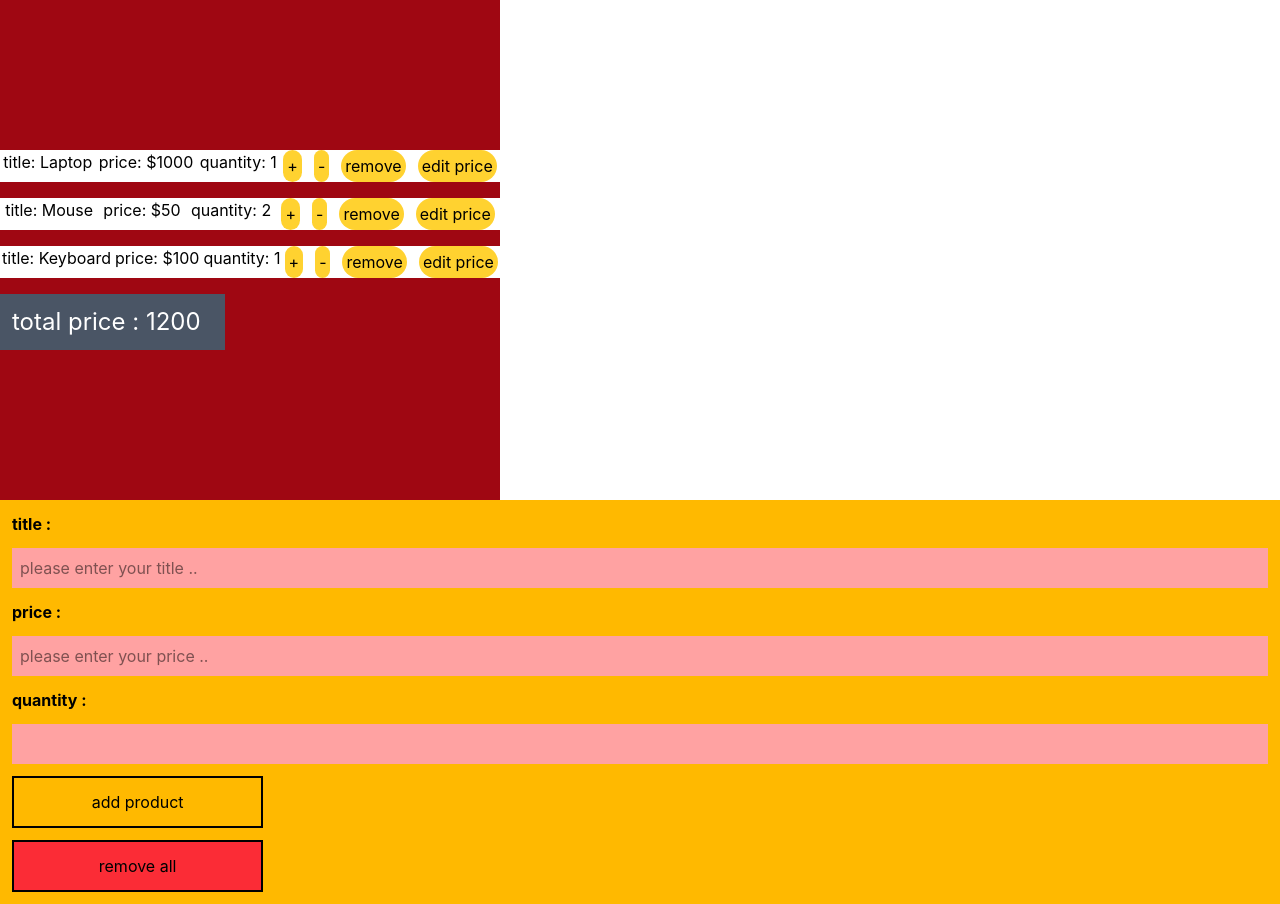
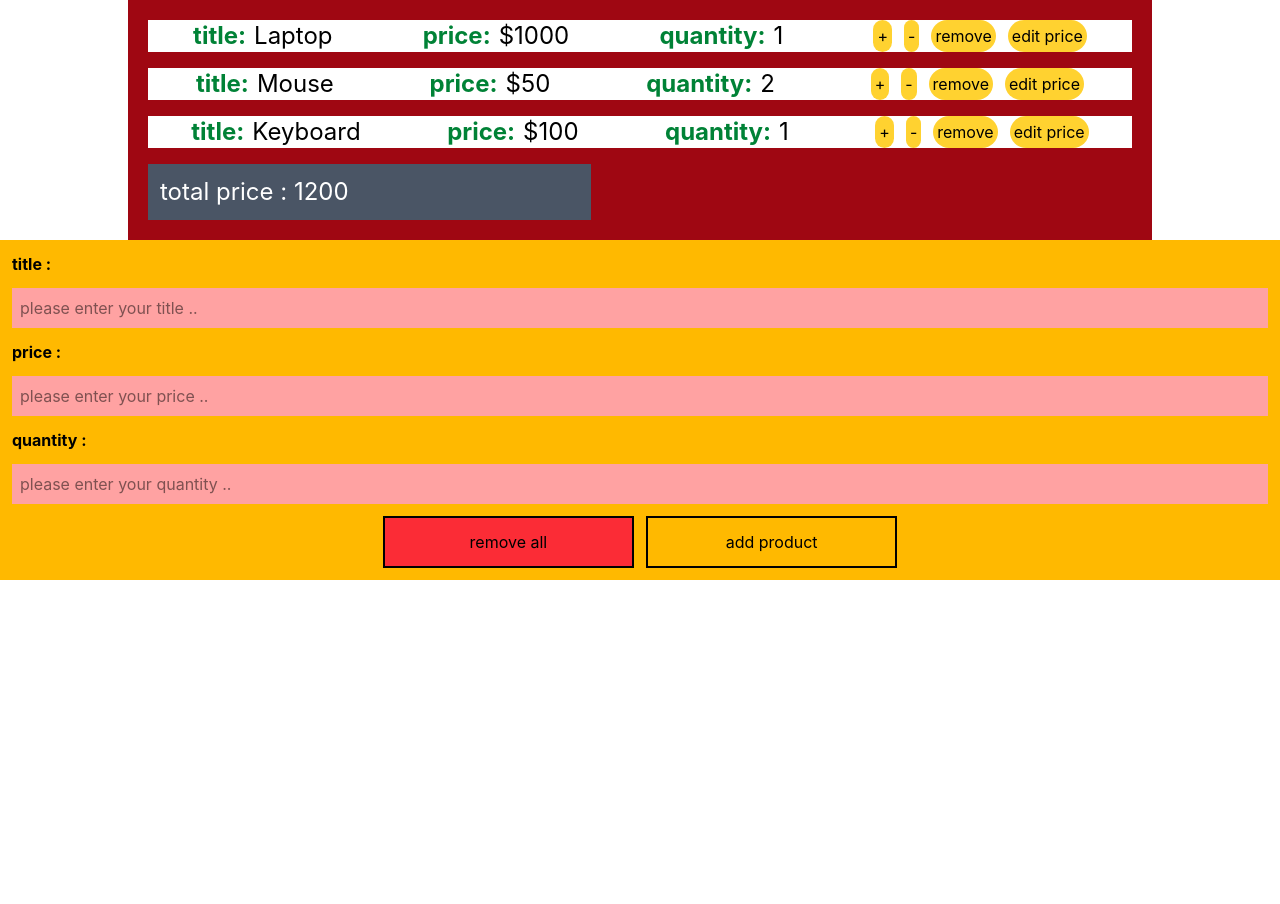
Before and after one commit to mahziarnb/Shopping-Cart, a React (Vite) app: page / in a window 1280 px wide. After the commit the page ends 800 px from the top, so only its background shows below. Built offline with nearby package versions, Linux system fonts and the light colour scheme.

Commit message:
feat : add validations for inputs and update stayles

```diff
--- a/src/App.jsx
+++ b/src/App.jsx
@@ -1,5 +1,5 @@
 import ProductList from './components/ProductList'
-import Input from './components/Input'
+import Form from './components/Form'
 function App() {
 
   return (
@@ -7,7 +7,7 @@ function App() {
 
           <ProductList/>
 
-          <Input/>
+          <Form/>
 
     </div>
 
--- a/src/components/Input.jsx
+++ b/src/components/Form.jsx
@@ -1,7 +1,7 @@
 import { useState } from "react"
 import productsStore from "../store/productStore"
 
-export default function Input() {
+export default function Form() {
 
     // get actions from store
     const clearProducts = productsStore(state => state.clearProducts)
@@ -27,19 +27,22 @@ export default function Input() {
 
                 {/* get new title */}
                 <label htmlFor="title" className="font-bold">title :</label>
-                <input className="title bg-red-300 p-2" type="text" placeholder="please enter your title .." value={newItemTitle} onChange={(e) => setNewItemTitle(e.target.value)} />
+                <input id="title" className="bg-red-300 p-2" type="text" placeholder="please enter your title .." value={newItemTitle} onChange={(e) => setNewItemTitle(e.target.value)} />
 
                 {/* get new price */}
                 <label htmlFor="price" className="font-bold">price :</label>
-                <input type="text" className="price bg-red-300 p-2" placeholder="please enter your price .." value={newItemPrice} onChange={(e) => setNewItemPrice(e.target.value)} />
+                <input type="text" id="price" className=" bg-red-300 p-2" placeholder="please enter your price .." value={newItemPrice} onChange={(e) => setNewItemPrice(e.target.value)} />
 
                 {/* get new quantity */}
                 <label htmlFor="quantity" className="font-bold">quantity :</label>
-                <input type="text" className="quantity bg-red-300 p-2" value={newItemQuantity} onChange={(e) => setNewItemQuantity(e.target.value)} />
+                <input type="text" id="quantity" className=" bg-red-300 p-2" placeholder="please enter your quantity .." value={newItemQuantity} onChange={(e) => setNewItemQuantity(e.target.value)} />
 
                 {/* btns */}
-                <button className="border-2 p-3 cursor-pointer w-[20%]" onClick={() => addProduct(newItemTitle , newItemPrice , newItemQuantity , clearForm)}>add product</button>
-                <button onClick={() => clearProducts()} className="border-2 bg-red-500 p-3 cursor-pointer w-[20%]">remove all</button>
+                <div className="flex justify-center gap-3">
+                    <button className="border-2 p-3 cursor-pointer w-[20%] order-1" onClick={() => addProduct(newItemTitle , newItemPrice , newItemQuantity , clearForm)}>add product</button>
+                    <button onClick={() => clearProducts()} className="border-2 bg-red-500 p-3 cursor-pointer w-[20%]">remove all</button>
+                </div>
+
 
             </form>
 
--- a/src/components/ListItem.jsx
+++ b/src/components/ListItem.jsx
@@ -9,14 +9,23 @@ export default function ListItem({title , price , quantity , id}) {
 
     return(
         <>
-            {/* show product process */}
+            {/* Item display process */}
              <div className="mb-4 bg-white flex justify-around">
 
-               <span>title: {title}</span>
+            <div className="flex gap-2">
+                <span className="font-bold text-green-700 text-2xl">title:</span>
+                <span className="text-2xl">{title}</span>
+            </div>
 
-                <span>{`price: $${price}`}</span>
+            <div className="flex gap-2">
+                <span className="font-bold text-green-700 text-2xl">price:</span>
+                <span className="text-2xl">{`$${price}`}</span>
+            </div>
 
-                <span>quantity: {quantity}</span>
+            <div className="flex gap-2">
+                <span className="font-bold text-green-700 text-2xl">quantity:</span>
+                <span className="text-2xl">{quantity}</span>
+            </div>
 
                 <div className="flex gap-3">
 
--- a/src/components/ProductList.jsx
+++ b/src/components/ProductList.jsx
@@ -10,7 +10,7 @@ export default function ProductList() {
 
     return(
 
-        <div className="size-[500px] bg-red-800 flex flex-col justify-center">
+        <div className="w-[80%] mx-auto p-5 bg-red-800 flex flex-col justify-center">
 
             {/* show products */}
             {
--- a/src/store/productStore.jsx
+++ b/src/store/productStore.jsx
@@ -13,10 +13,26 @@ import { create } from "zustand";
                 ],
 
         addProduct: (title , price , quantity , clearFunction) => {
+            // validations
+            if(
+                title.trim() === '' ||
+                price.trim() === '' ||
+                quantity.trim() === '' ||
+                !Number.isNaN(Number(title)) ||
+                Number.isNaN(Number(price)) ||
+                Number.isNaN(Number(quantity))
+
+                )
+            {
+                alert('Check the form inputs !')
+                return
+            }
+
             set(state => ({
                 products : [...state.products , { id: state.products.length + 1 , title : title , price : price , quantity : quantity}]
             }))
             clearFunction()
+
         },
 
         increase: (btnId) => {
```
